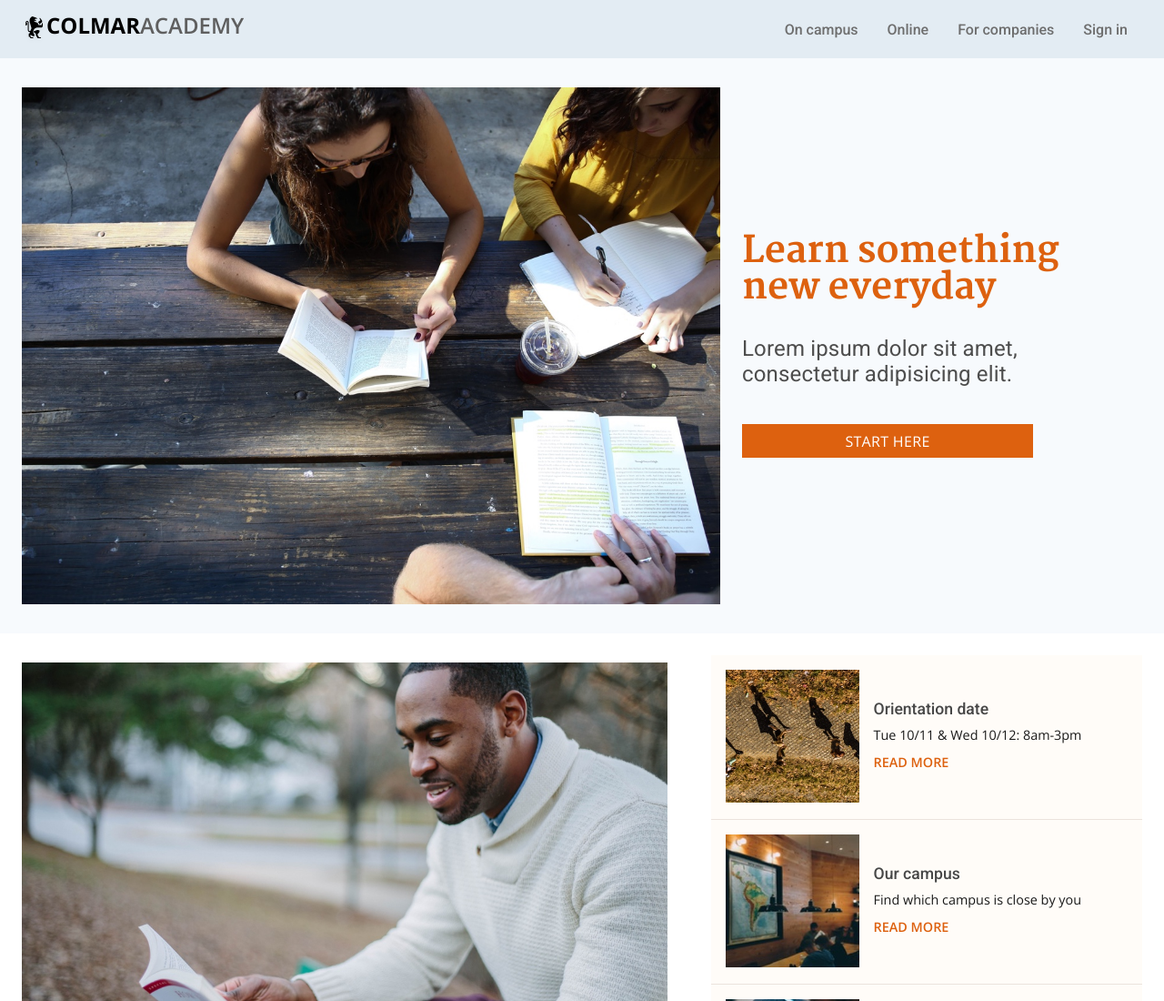
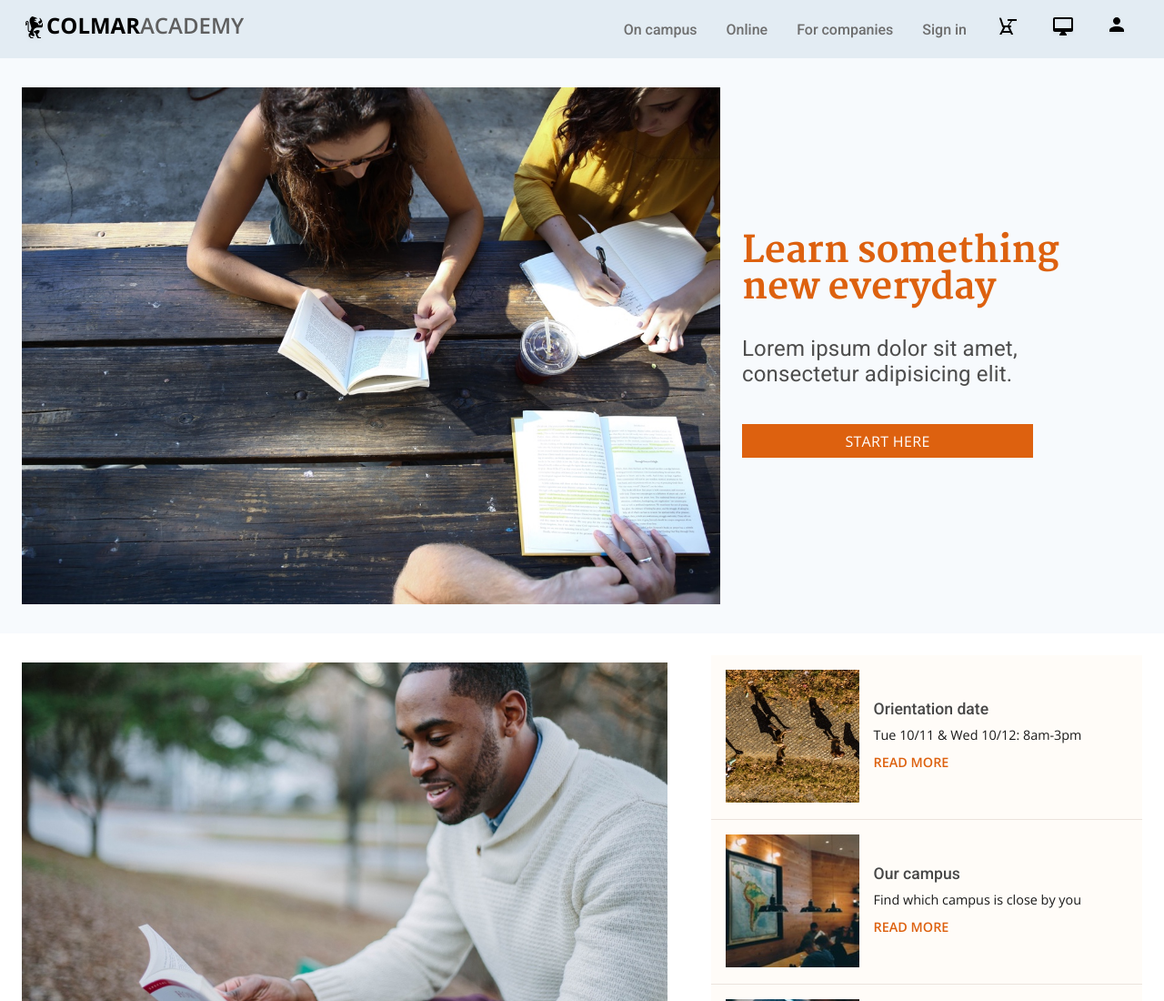
Before and after one commit to joanneberina/capstone_colmar, a plain HTML site: page index.html in a window 1280 px wide. Shown: the top 1100 px of the page at 91% size. Drawn offline with nearby package versions, Linux system fonts and the light colour scheme.

Commit message:
add mobile nav

```diff
--- a/index.html
+++ b/index.html
@@ -20,11 +20,16 @@
                 <span>COLMAR</span>ACADEMY
             </div>
         </div>
-        <ul>
+        <ul id="desktop">
             <li><a href="#">On campus</a></li>
             <li><a href="#">Online</a></li>
             <li><a href="#">For companies</a></li>
             <li><a href="#">Sign in</a></li>
+        </ul>
+        <ul id="mobile">
+            <li><a href="#"><img src="./resources/images/ic-on-campus.svg" alt="on campus"></a></li>
+            <li><a href="#"><img src="./resources/images/ic-online.svg" alt="online"></a></li>
+            <li><a href="#"><img src="./resources/images/ic-login.svg" alt="login"></a></li>
         </ul>
     </nav>
     <header>
```
